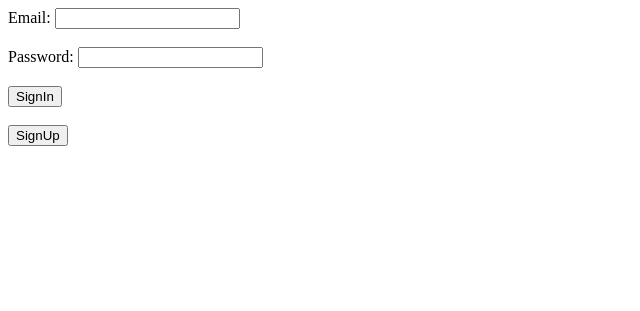
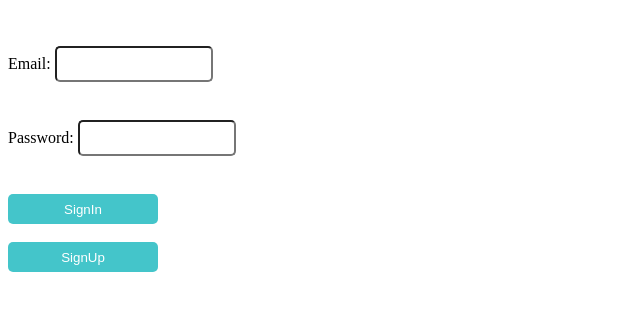
Before and after one commit to Anni1123/cpanel, a Django app: page / in a window 1280 px wide. Shown: the top 311 px of the page, without its empty margins (0-640 px from the left). Run offline with Django 3.2, Linux system fonts and the light colour scheme.

Commit message:
Update sigIn.html

```diff
--- a/templates/sigIn.html
+++ b/templates/sigIn.html
@@ -8,11 +8,34 @@
 <head>
     <meta charset="UTF-8">
     <title>Sign In</title>
+    <style>
+         input{
+            margin-top:20px;
+            height: 30px;
+            width: 150px;
+            border-radius: 5px;
+        }
+        input[type="submit"]{
+            background-color: rgba(7, 179, 185, 0.753);
+            color: rgb(255, 255, 255);
+            border: none;
+            border-radius: 5px;
+        }
+        button{
+            background-color: rgba(7, 179, 185, 0.753);
+            color: white;
+            width: 150px;
+            height: 30px;
+            border: none;
+            border-radius: 5px;
+        }
+    </style>
 </head>
 <body>
 
 <form action="/postsignIn/" method="post">
     {% csrf_token %}
+    <br/>
     Email:
     <input type="email" name="email"><br><br>
     Password:
```
